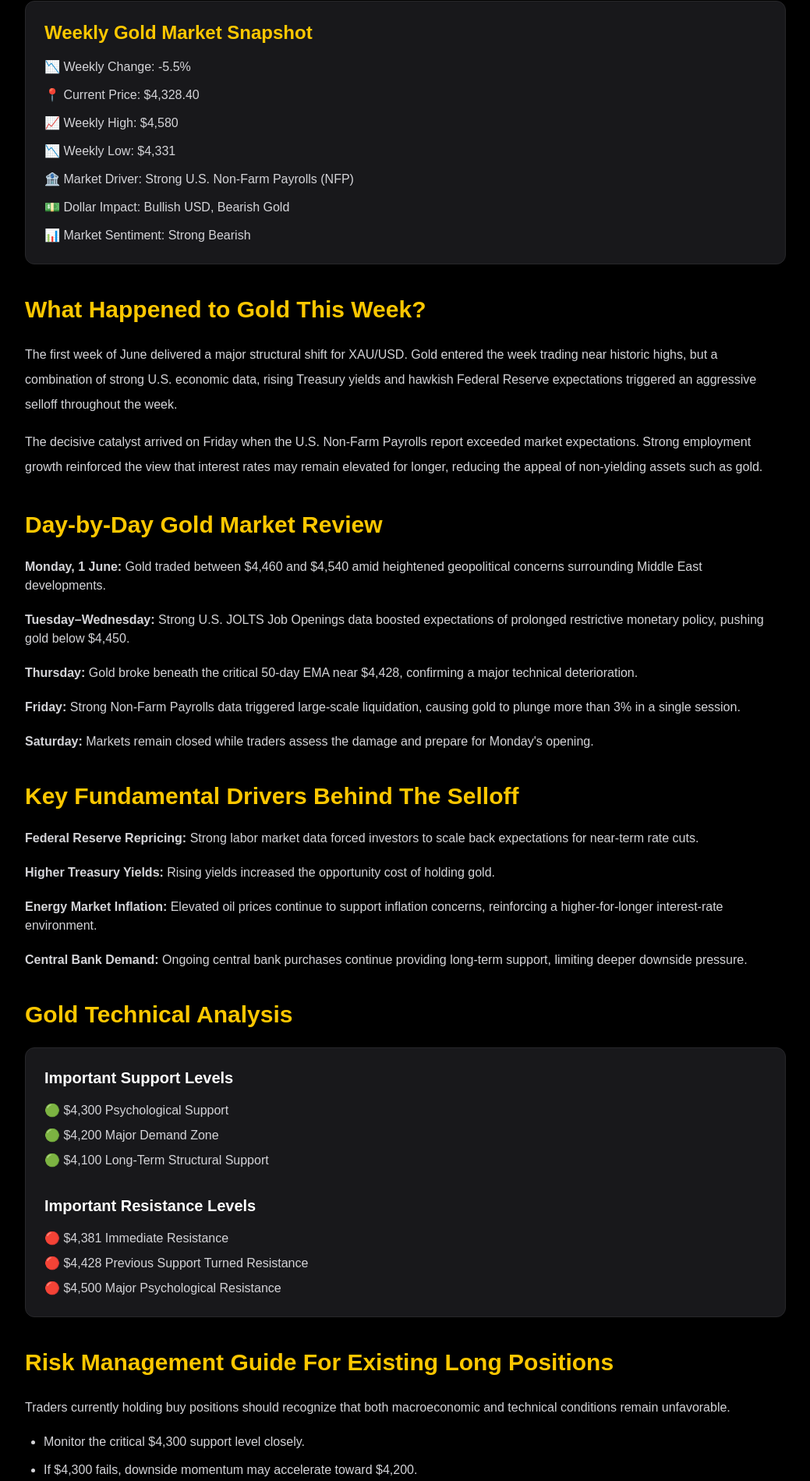
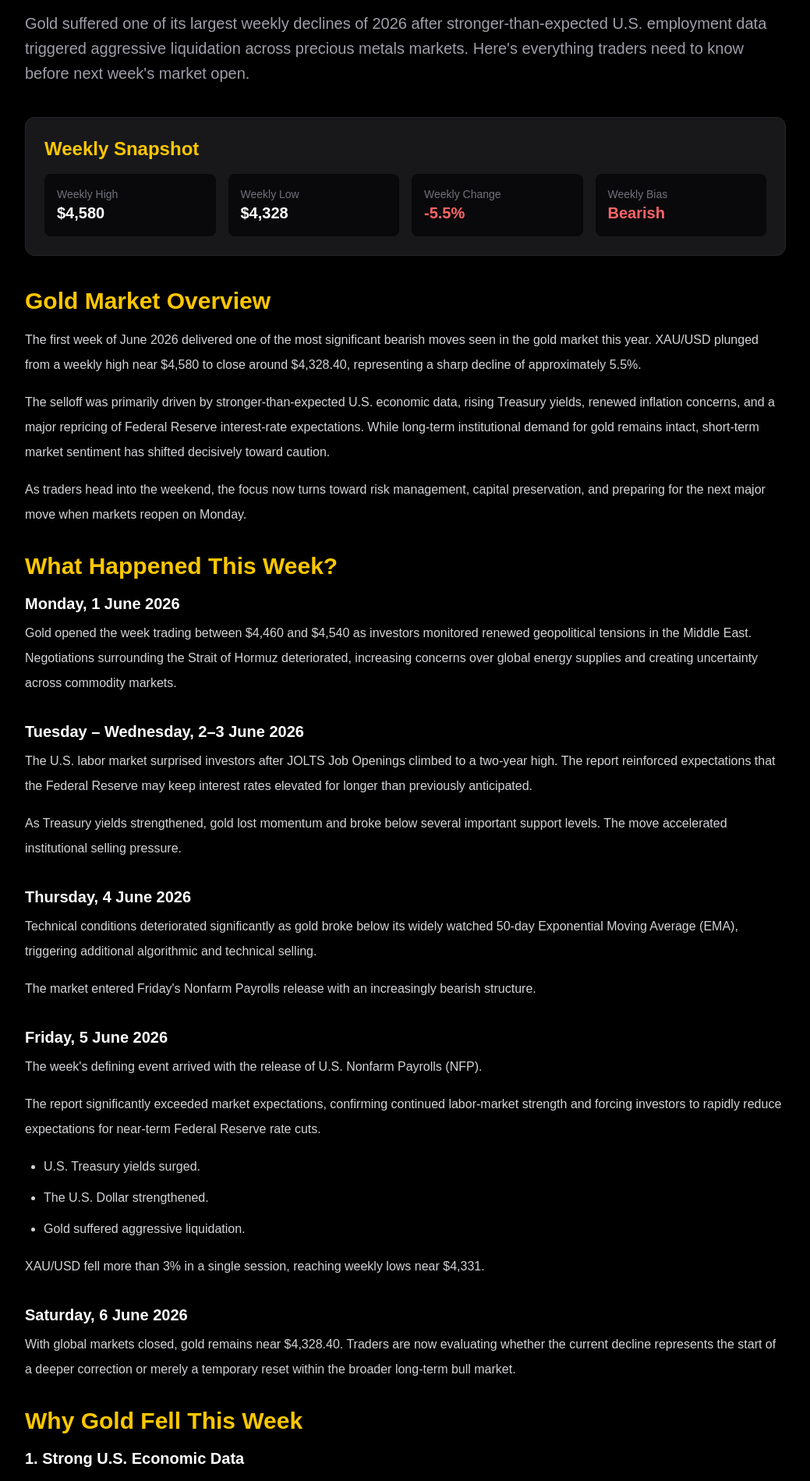
Before and after one commit to CSOoi1181/gold-trader-hub, a Next.js app: page /analysis/gold-analysis-2026-06-06 in a window 1280 px wide. Shown: the part 568-2467 px from the top of the page at 78% size, without its empty margins (120-1159 px from the left). Built offline with nearby package versions, Linux system fonts and the light colour scheme.

Commit message:
Add Gold Analysis 6 June 2026 weekly review

```diff
--- a/app/analysis/gold-analysis-2026-06-06/page.tsx
+++ b/app/analysis/gold-analysis-2026-06-06/page.tsx
@@ -1,22 +1,21 @@
-import Link from "next/link";
 import Navbar from "../../components/Navbar";
 
 export const metadata = {
   title:
-    "Gold Analysis Today – 6 June 2026 | XAU/USD Weekly Breakdown, NFP Selloff & Risk Management Guide",
+    "Gold Price Weekly Review (1–6 June 2026): XAU/USD Crashes 5.5% After NFP Shock | Gold Trader Hub",
   description:
-    "Comprehensive Gold Analysis for 6 June 2026 covering XAU/USD weekly performance, post-NFP selloff, Federal Reserve outlook, support and resistance levels, risk management strategies and trading scenarios for gold traders.",
+    "Weekly Gold Analysis for 1–6 June 2026. XAU/USD plunged 5.5% after stronger-than-expected U.S. Nonfarm Payrolls data. Explore key support and resistance levels, Federal Reserve expectations, Treasury yields, risk management strategies and next week's outlook.",
   keywords: [
-    "Gold Analysis Today",
+    "Gold Analysis",
     "Gold Price Forecast",
+    "Gold Weekly Review",
     "XAUUSD Analysis",
     "Gold Trading",
+    "Gold Price Today",
+    "Nonfarm Payrolls",
+    "Federal Reserve",
     "Gold Market Outlook",
-    "Federal Reserve",
-    "Gold Risk Management",
-    "Gold Support Resistance",
-    "NFP Gold Analysis",
-    "XAUUSD Forecast",
+    "Gold Technical Analysis",
   ],
 };
 
@@ -28,270 +27,391 @@ export default function GoldAnalysis20260606() {
       <article className="max-w-5xl mx-auto px-6 py-10">
 
         <div className="mb-10">
-
-          <div className="text-sm text-zinc-500 mb-4">
-            Published: 6 June 2026
+          <div className="inline-block bg-yellow-500/10 border border-yellow-500/20 text-yellow-400 px-4 py-2 rounded-full text-sm font-medium mb-6">
+            Weekly Gold Market Review • 6 June 2026
           </div>
 
-          <h1 className="text-5xl font-bold text-yellow-400 mb-6 leading-tight">
-            Gold Analysis Today – 6 June 2026:
-            XAU/USD Weekly Breakdown After NFP Shock and
-            Risk Management Guide for Monday's Open
+          <h1 className="text-4xl md:text-6xl font-bold text-yellow-400 leading-tight mb-6">
+            Gold Price Weekly Review (1–6 June 2026):
+            <br />
+            XAU/USD Crashes 5.5% After NFP Shock – What Traders Should Watch Next Week
           </h1>
 
-          <p className="text-xl text-zinc-300 leading-9">
-            Gold prices suffered one of their sharpest weekly declines of
-            2026 after stronger-than-expected U.S. employment data
-            triggered aggressive liquidation across precious metals.
-            Following a dramatic collapse from $4,580 to $4,328,
-            traders now face a critical decision heading into next
-            week's market open.
+          <p className="text-xl text-zinc-400 leading-8">
+            Gold suffered one of its largest weekly declines of 2026 after
+            stronger-than-expected U.S. employment data triggered aggressive
+            liquidation across precious metals markets. Here's everything traders
+            need to know before next week's market open.
           </p>
-
         </div>
 
         <div className="bg-zinc-900 border border-zinc-800 rounded-xl p-6 mb-10">
-
           <h2 className="text-2xl font-bold text-yellow-400 mb-4">
-            Weekly Gold Market Snapshot
+            Weekly Snapshot
           </h2>
 
-          <ul className="space-y-3 text-zinc-300">
-            <li>📉 Weekly Change: -5.5%</li>
-            <li>📍 Current Price: $4,328.40</li>
-            <li>📈 Weekly High: $4,580</li>
-            <li>📉 Weekly Low: $4,331</li>
-            <li>🏦 Market Driver: Strong U.S. Non-Farm Payrolls (NFP)</li>
-            <li>💵 Dollar Impact: Bullish USD, Bearish Gold</li>
-            <li>📊 Market Sentiment: Strong Bearish</li>
-          </ul>
+          <div className="grid md:grid-cols-4 gap-4">
+            <div className="bg-zinc-950 p-4 rounded-lg">
+              <div className="text-zinc-500 text-sm">Weekly High</div>
+              <div className="text-xl font-bold">$4,580</div>
+            </div>
 
+            <div className="bg-zinc-950 p-4 rounded-lg">
+              <div className="text-zinc-500 text-sm">Weekly Low</div>
+              <div className="text-xl font-bold">$4,328</div>
+            </div>
+
+            <div className="bg-zinc-950 p-4 rounded-lg">
+              <div className="text-zinc-500 text-sm">Weekly Change</div>
+              <div className="text-xl font-bold text-red-400">
+                -5.5%
+              </div>
+            </div>
+
+            <div className="bg-zinc-950 p-4 rounded-lg">
+              <div className="text-zinc-500 text-sm">Weekly Bias</div>
+              <div className="text-xl font-bold text-red-400">
+                Bearish
+              </div>
+            </div>
+          </div>
         </div>
 
-        <section className="mb-10">
+        <section className="space-y-8 text-zinc-300 leading-8">
 
-          <h2 className="text-3xl font-bold text-yellow-400 mb-6">
-            What Happened to Gold This Week?
-          </h2>
-
-          <p className="text-zinc-300 leading-8 mb-4">
-            The first week of June delivered a major structural shift for
-            XAU/USD. Gold entered the week trading near historic highs,
-            but a combination of strong U.S. economic data, rising Treasury
-            yields and hawkish Federal Reserve expectations triggered an
-            aggressive selloff throughout the week.
-          </p>
-
-          <p className="text-zinc-300 leading-8">
-            The decisive catalyst arrived on Friday when the U.S.
-            Non-Farm Payrolls report exceeded market expectations.
-            Strong employment growth reinforced the view that interest
-            rates may remain elevated for longer, reducing the appeal
-            of non-yielding assets such as gold.
-          </p>
-
-        </section>
-
-        <section className="mb-10">
-
-          <h2 className="text-3xl font-bold text-yellow-400 mb-6">
-            Day-by-Day Gold Market Review
-          </h2>
-
-          <div className="space-y-5 text-zinc-300">
+          <div>
+            <h2 className="text-3xl font-bold text-yellow-400 mb-4">
+              Gold Market Overview
+            </h2>
 
             <p>
-              <strong>Monday, 1 June:</strong> Gold traded between
-              $4,460 and $4,540 amid heightened geopolitical concerns
-              surrounding Middle East developments.
+              The first week of June 2026 delivered one of the most significant
+              bearish moves seen in the gold market this year. XAU/USD plunged
+              from a weekly high near $4,580 to close around $4,328.40,
+              representing a sharp decline of approximately 5.5%.
             </p>
 
-            <p>
-              <strong>Tuesday–Wednesday:</strong> Strong U.S. JOLTS
-              Job Openings data boosted expectations of prolonged
-              restrictive monetary policy, pushing gold below $4,450.
+            <p className="mt-4">
+              The selloff was primarily driven by stronger-than-expected U.S.
+              economic data, rising Treasury yields, renewed inflation concerns,
+              and a major repricing of Federal Reserve interest-rate expectations.
+              While long-term institutional demand for gold remains intact,
+              short-term market sentiment has shifted decisively toward caution.
             </p>
 
+            <p className="mt-4">
+              As traders head into the weekend, the focus now turns toward risk
+              management, capital preservation, and preparing for the next major
+              move when markets reopen on Monday.
+            </p>
+          </div>
+
+          <div>
+            <h2 className="text-3xl font-bold text-yellow-400 mb-4">
+              What Happened This Week?
+            </h2>
+
+            <h3 className="text-xl font-semibold text-white mb-2">
+              Monday, 1 June 2026
+            </h3>
+
             <p>
-              <strong>Thursday:</strong> Gold broke beneath the
-              critical 50-day EMA near $4,428, confirming a major
-              technical deterioration.
+              Gold opened the week trading between $4,460 and $4,540 as investors
+              monitored renewed geopolitical tensions in the Middle East.
+              Negotiations surrounding the Strait of Hormuz deteriorated,
+              increasing concerns over global energy supplies and creating
+              uncertainty across commodity markets.
             </p>
 
+            <h3 className="text-xl font-semibold text-white mt-8 mb-2">
+              Tuesday – Wednesday, 2–3 June 2026
+            </h3>
+
             <p>
-              <strong>Friday:</strong> Strong Non-Farm Payrolls data
-              triggered large-scale liquidation, causing gold to plunge
-              more than 3% in a single session.
+              The U.S. labor market surprised investors after JOLTS Job Openings
+              climbed to a two-year high. The report reinforced expectations that
+              the Federal Reserve may keep interest rates elevated for longer than
+              previously anticipated.
             </p>
 
-            <p>
-              <strong>Saturday:</strong> Markets remain closed while
-              traders assess the damage and prepare for Monday's opening.
+            <p className="mt-4">
+              As Treasury yields strengthened, gold lost momentum and broke below
+              several important support levels. The move accelerated institutional
+              selling pressure.
             </p>
 
+            <h3 className="text-xl font-semibold text-white mt-8 mb-2">
+              Thursday, 4 June 2026
+            </h3>
+
+            <p>
+              Technical conditions deteriorated significantly as gold broke below
+              its widely watched 50-day Exponential Moving Average (EMA),
+              triggering additional algorithmic and technical selling.
+            </p>
+
+            <p className="mt-4">
+              The market entered Friday's Nonfarm Payrolls release with an
+              increasingly bearish structure.
+            </p>
+
+            <h3 className="text-xl font-semibold text-white mt-8 mb-2">
+              Friday, 5 June 2026
+            </h3>
+
+            <p>
+              The week's defining event arrived with the release of U.S. Nonfarm
+              Payrolls (NFP).
+            </p>
+
+            <p className="mt-4">
+              The report significantly exceeded market expectations, confirming
+              continued labor-market strength and forcing investors to rapidly
+              reduce expectations for near-term Federal Reserve rate cuts.
+            </p>
+
+            <ul className="list-disc pl-6 mt-4 space-y-2">
+              <li>U.S. Treasury yields surged.</li>
+              <li>The U.S. Dollar strengthened.</li>
+              <li>Gold suffered aggressive liquidation.</li>
+            </ul>
+
+            <p className="mt-4">
+              XAU/USD fell more than 3% in a single session, reaching weekly lows
+              near $4,331.
+            </p>
+
+            <h3 className="text-xl font-semibold text-white mt-8 mb-2">
+              Saturday, 6 June 2026
+            </h3>
+
+            <p>
+              With global markets closed, gold remains near $4,328.40. Traders
+              are now evaluating whether the current decline represents the start
+              of a deeper correction or merely a temporary reset within the
+              broader long-term bull market.
+            </p>
+          </div>
+
+          <div>
+            <h2 className="text-3xl font-bold text-yellow-400 mb-4">
+              Why Gold Fell This Week
+            </h2>
+
+            <h3 className="text-xl font-semibold text-white mb-2">
+              1. Strong U.S. Economic Data
+            </h3>
+
+            <p>
+              Robust labor-market numbers suggest the U.S. economy remains
+              resilient despite elevated interest rates. This reduces pressure on
+              the Federal Reserve to cut rates quickly.
+            </p>
+
+            <h3 className="text-xl font-semibold text-white mt-6 mb-2">
+              2. Higher Treasury Yields
+            </h3>
+
+            <p>
+              Gold does not generate interest income. As Treasury yields rise,
+              investors often shift capital into interest-bearing assets,
+              increasing the opportunity cost of holding gold.
+            </p>
+
+            <h3 className="text-xl font-semibold text-white mt-6 mb-2">
+              3. Stronger U.S. Dollar
+            </h3>
+
+            <p>
+              Gold and the U.S. Dollar Index typically move in opposite
+              directions. The rebound in the dollar created additional headwinds
+              for precious metals throughout the week.
+            </p>
+
+            <h3 className="text-xl font-semibold text-white mt-6 mb-2">
+              4. Federal Reserve Expectations
+            </h3>
+
+            <p>
+              Markets are increasingly adjusting to the possibility that Federal
+              Reserve Chairman Kevin Warsh will maintain a restrictive monetary
+              policy stance throughout 2026.
+            </p>
+          </div>
+
+          <div>
+            <h2 className="text-3xl font-bold text-yellow-400 mb-4">
+              What Prevented an Even Bigger Collapse?
+            </h2>
+
+            <p>
+              Despite heavy selling pressure, several long-term factors continue
+              to support gold prices.
+            </p>
+
+            <ul className="list-disc pl-6 mt-4 space-y-3">
+              <li>
+                Global central banks remain major buyers of physical gold.
+              </li>
+              <li>
+                Gold now accounts for approximately 27% of global official
+                reserves.
+              </li>
+              <li>
+                Long-term de-dollarization trends remain supportive.
+              </li>
+              <li>
+                Major institutions continue maintaining bullish long-term
+                forecasts.
+              </li>
+            </ul>
+          </div>
+
+          <div>
+            <h2 className="text-3xl font-bold text-yellow-400 mb-4">
+              Key Technical Levels For Next Week
+            </h2>
+
+            <div className="bg-zinc-900 rounded-xl p-6 border border-zinc-800">
+
+              <h3 className="text-xl font-semibold text-white mb-3">
+                Major Resistance
+              </h3>
+
+              <p className="text-red-400 font-bold mb-4">
+                $4,381 – $4,428
+              </p>
+
+              <p>
+                This area previously acted as support. After the breakdown, it
+                now becomes a significant resistance zone.
+              </p>
+
+              <hr className="border-zinc-800 my-6" />
+
+              <h3 className="text-xl font-semibold text-white mb-3">
+                Psychological Support
+              </h3>
+
+              <p className="text-green-400 font-bold mb-4">
+                $4,300
+              </p>
+
+              <p>
+                A clean break below this level could trigger another wave of
+                selling pressure.
+              </p>
+
+              <hr className="border-zinc-800 my-6" />
+
+              <h3 className="text-xl font-semibold text-white mb-3">
+                Macro Support Zone
+              </h3>
+
+              <p className="text-green-400 font-bold mb-4">
+                $4,200 – $4,100
+              </p>
+
+              <p>
+                If bearish momentum continues, this region becomes the next major
+                institutional demand zone.
+              </p>
+
+            </div>
+          </div>
+
+          <div>
+            <h2 className="text-3xl font-bold text-yellow-400 mb-4">
+              Risk Management Guide For Gold Traders
+            </h2>
+
+            <h3 className="text-xl font-semibold text-white mb-2">
+              If You Are Holding Losing Buy Positions
+            </h3>
+
+            <ul className="list-disc pl-6 space-y-2">
+              <li>Monitor the $4,300 support carefully.</li>
+              <li>Avoid averaging aggressively into losing trades.</li>
+              <li>Reduce exposure if account risk becomes excessive.</li>
+              <li>Focus on capital preservation.</li>
+            </ul>
+
+            <h3 className="text-xl font-semibold text-white mt-8 mb-2">
+              If You Are Holding Profitable Sell Positions
+            </h3>
+
+            <ul className="list-disc pl-6 space-y-2">
+              <li>Trail stop-losses into profit.</li>
+              <li>Consider partial profit-taking.</li>
+              <li>Prepare for short-covering rallies.</li>
+              <li>Avoid becoming overconfident.</li>
+            </ul>
+          </div>
+
+          <div>
+            <h2 className="text-3xl font-bold text-yellow-400 mb-4">
+              Gold Outlook For Next Week
+            </h2>
+
+            <p>
+              The outlook remains cautiously bearish in the short term.
+              Momentum currently favors sellers, and technical damage from this
+              week's breakdown remains significant.
+            </p>
+
+            <p className="mt-4">
+              However, gold is approaching areas where institutional demand may
+              begin to re-emerge.
+            </p>
+
+            <ul className="list-disc pl-6 mt-4 space-y-2">
+              <li>
+                A break below $4,300 could accelerate losses toward $4,200.
+              </li>
+              <li>
+                A recovery above $4,428 could signal stabilization and attract
+                fresh buying interest.
+              </li>
+            </ul>
+
+            <p className="mt-4">
+              For now, traders should remain patient, maintain disciplined
+              position sizing, and focus on risk management rather than
+              aggressive prediction.
+            </p>
+          </div>
+
+          <div className="bg-zinc-900 border border-zinc-800 rounded-xl p-6">
+            <h2 className="text-3xl font-bold text-yellow-400 mb-4">
+              Final Thoughts
+            </h2>
+
+            <p>
+              The first week of June 2026 marked an important turning point for
+              XAU/USD. A combination of strong U.S. economic data, rising
+              Treasury yields, and hawkish Federal Reserve expectations
+              triggered one of the sharpest weekly declines of the year.
+            </p>
+
+            <p className="mt-4">
+              While long-term fundamentals such as central-bank accumulation and
+              de-dollarization remain supportive, short-term momentum clearly
+              favors the bears.
+            </p>
+
+            <p className="mt-4">
+              As markets prepare to reopen next week, successful traders will
+              focus on managing risk, preserving capital, and waiting for
+              high-probability opportunities to emerge.
+            </p>
+
+            <p className="mt-4 font-semibold text-yellow-400">
+              In the current environment, discipline remains the most valuable
+              trading tool.
+            </p>
           </div>
 
         </section>
-
-        <section className="mb-10">
-
-          <h2 className="text-3xl font-bold text-yellow-400 mb-6">
-            Key Fundamental Drivers Behind The Selloff
-          </h2>
-
-          <div className="space-y-5 text-zinc-300">
-
-            <p>
-              <strong>Federal Reserve Repricing:</strong> Strong labor
-              market data forced investors to scale back expectations
-              for near-term rate cuts.
-            </p>
-
-            <p>
-              <strong>Higher Treasury Yields:</strong> Rising yields
-              increased the opportunity cost of holding gold.
-            </p>
-
-            <p>
-              <strong>Energy Market Inflation:</strong> Elevated oil
-              prices continue to support inflation concerns, reinforcing
-              a higher-for-longer interest-rate environment.
-            </p>
-
-            <p>
-              <strong>Central Bank Demand:</strong> Ongoing central
-              bank purchases continue providing long-term support,
-              limiting deeper downside pressure.
-            </p>
-
-          </div>
-
-        </section>
-
-        <section className="mb-10">
-
-          <h2 className="text-3xl font-bold text-yellow-400 mb-6">
-            Gold Technical Analysis
-          </h2>
-
-          <div className="bg-zinc-900 border border-zinc-800 rounded-xl p-6">
-
-            <h3 className="text-xl font-semibold mb-4 text-white">
-              Important Support Levels
-            </h3>
-
-            <ul className="space-y-2 text-zinc-300 mb-8">
-              <li>🟢 $4,300 Psychological Support</li>
-              <li>🟢 $4,200 Major Demand Zone</li>
-              <li>🟢 $4,100 Long-Term Structural Support</li>
-            </ul>
-
-            <h3 className="text-xl font-semibold mb-4 text-white">
-              Important Resistance Levels
-            </h3>
-
-            <ul className="space-y-2 text-zinc-300">
-              <li>🔴 $4,381 Immediate Resistance</li>
-              <li>🔴 $4,428 Previous Support Turned Resistance</li>
-              <li>🔴 $4,500 Major Psychological Resistance</li>
-            </ul>
-
-          </div>
-
-        </section>
-
-        <section className="mb-10">
-
-          <h2 className="text-3xl font-bold text-yellow-400 mb-6">
-            Risk Management Guide For Existing Long Positions
-          </h2>
-
-          <p className="text-zinc-300 leading-8 mb-4">
-            Traders currently holding buy positions should recognize
-            that both macroeconomic and technical conditions remain
-            unfavorable.
-          </p>
-
-          <ul className="list-disc ml-6 space-y-3 text-zinc-300">
-            <li>
-              Monitor the critical $4,300 support level closely.
-            </li>
-            <li>
-              If $4,300 fails, downside momentum may accelerate toward
-              $4,200.
-            </li>
-            <li>
-              Any recovery toward $4,381–$4,428 may provide an
-              opportunity to reduce exposure.
-            </li>
-            <li>
-              Avoid averaging into losing positions without a clear
-              risk-management plan.
-            </li>
-          </ul>
-
-        </section>
-
-        <section className="mb-10">
-
-          <h2 className="text-3xl font-bold text-yellow-400 mb-6">
-            Strategy For Profitable Short Sellers
-          </h2>
-
-          <ul className="list-disc ml-6 space-y-3 text-zinc-300">
-            <li>
-              Consider trailing stop-loss levels into profit.
-            </li>
-            <li>
-              Lock in a portion of profits before Monday's open.
-            </li>
-            <li>
-              Be prepared for a technical rebound due to oversold
-              conditions.
-            </li>
-            <li>
-              Watch the $4,200 zone as the next major downside target.
-            </li>
-          </ul>
-
-        </section>
-
-        <section className="mb-10">
-
-          <h2 className="text-3xl font-bold text-yellow-400 mb-6">
-            Gold Outlook For Next Week
-          </h2>
-
-          <p className="text-zinc-300 leading-8">
-            Gold enters next week with bearish momentum firmly in
-            control. As long as prices remain below the $4,381–$4,428
-            resistance zone, sellers are likely to maintain dominance.
-            However, oversold technical conditions increase the risk of
-            a short-covering rally. Traders should prioritize risk
-            management and avoid emotional decision-making during what
-            could be another volatile week for XAU/USD.
-          </p>
-
-        </section>
-
-        <div className="border-t border-zinc-800 pt-8">
-
-          <h2 className="text-2xl font-bold text-white mb-4">
-            Read More Gold Analysis
-          </h2>
-
-          <div className="flex flex-wrap gap-4">
-
-            <Link
-              href="/analysis"
-              className="bg-yellow-500 text-black px-6 py-3 rounded-lg font-semibold hover:bg-yellow-400 transition"
-            >
-              View Analysis Archive
-            </Link>
-
-          </div>
-
-        </div>
 
       </article>
     </main>
```
